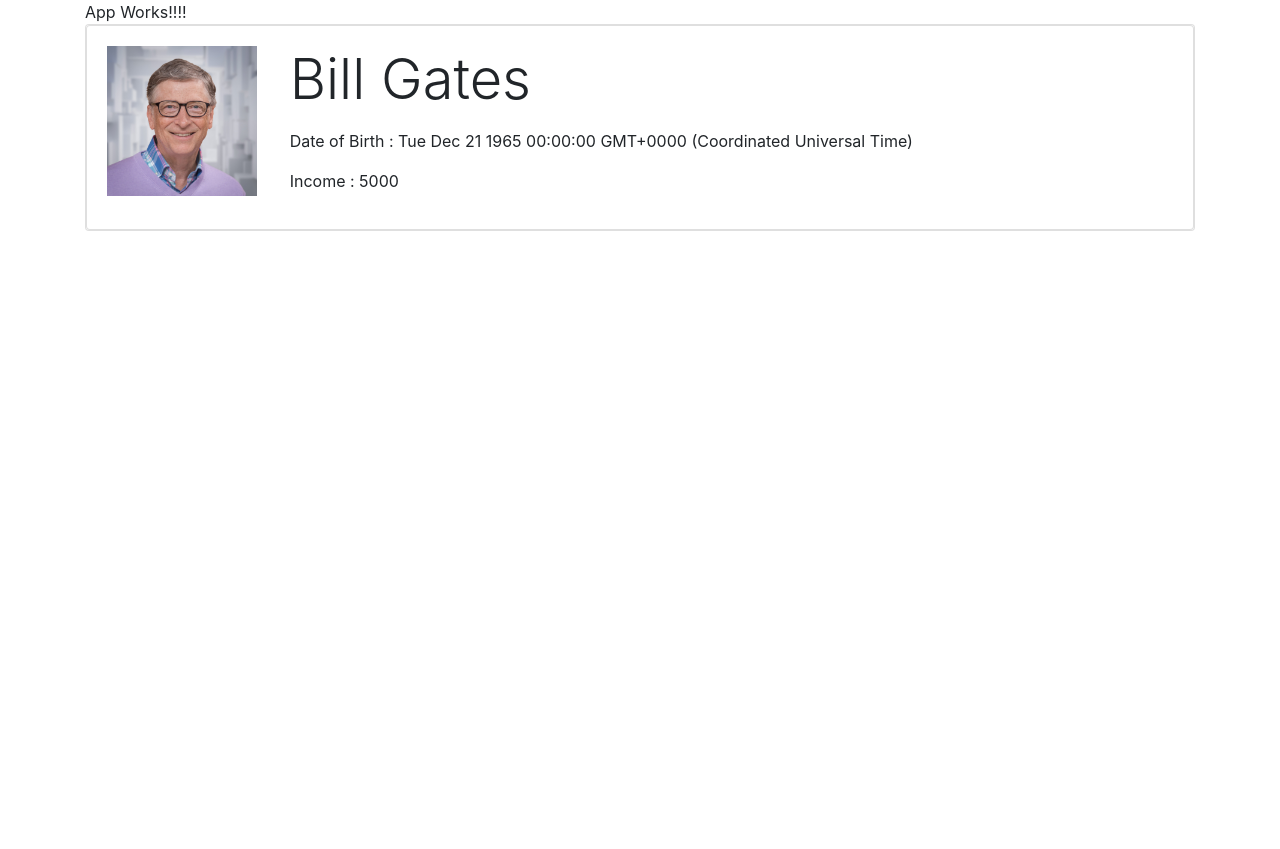
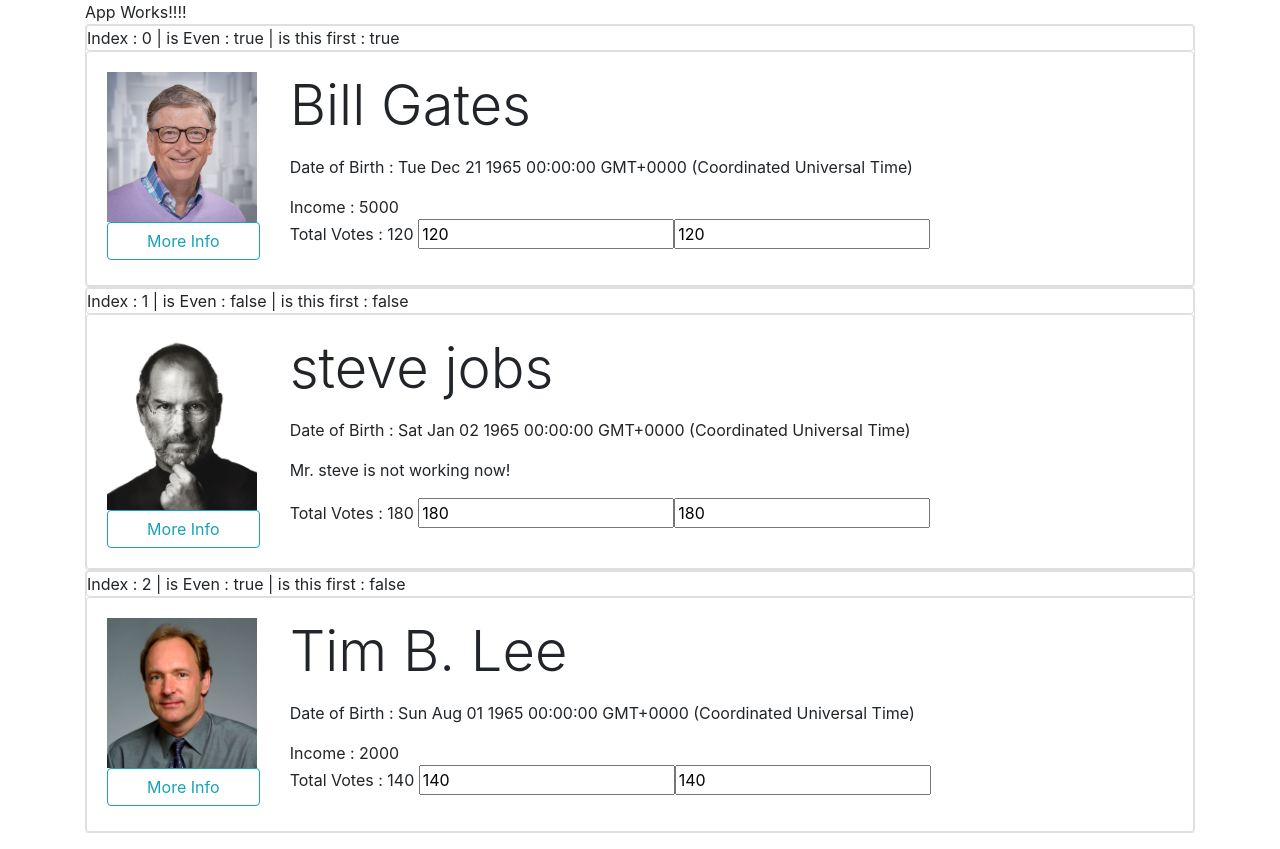
Before and after one commit to synergy2411/gep-b1, an Angular app in the folder users-space/: page / in a window 1280 px wide. Before the commit the page ends 800 px from the top, so only its background shows below. Built offline with nearby package versions, Linux system fonts and the light colour scheme.

Commit message:
structural directives added

```diff
--- a/users-space/projects/users-app/src/app/app.component.html
+++ b/users-space/projects/users-app/src/app/app.component.html
@@ -3,5 +3,9 @@
 
   <br>
 
-  <app-users></app-users>
+  <!-- <p>Title on Parent : <input type="text" [(ngModel)]="title"></p>
+  <br> -->
+
+  <app-users [title]= "title"></app-users>
+
 </div>
--- a/users-space/projects/users-app/src/app/app.module.ts
+++ b/users-space/projects/users-app/src/app/app.module.ts
@@ -1,15 +1,18 @@
 import { BrowserModule } from '@angular/platform-browser';
 import { NgModule } from '@angular/core';
+import { FormsModule } from '@angular/forms';
 
 import { AppComponent } from './app.component';
 import { UserComponent } from './components/users/users.component';
+import { UserImageComponent } from './components/users/user-image/user-image.component';
+import { UserDetailComponent } from './components/users/user-detail/user-detail.component';
 
 @NgModule({
   declarations: [
-    AppComponent, UserComponent
+    AppComponent, UserComponent, UserImageComponent, UserDetailComponent
   ],
   imports: [
-    BrowserModule
+    BrowserModule, FormsModule
   ],
   providers: [],
   bootstrap: [AppComponent]
--- /dev/null
+++ b/users-space/projects/users-app/src/app/components/users/user-detail/user-detail.component.html
@@ -0,0 +1,31 @@
+<!-- <ng-content select = "header"></ng-content> -->
+
+<!-- <ng-content select="#my-main"></ng-content> -->
+
+<p class="display-4">{{ user.firstName }} {{ user.lastName }}</p>
+<p>Date of Birth : <span [innerHTML]="user.dob"></span></p>
+
+<!-- <p *ngIf="user.isWorking; else myElseTemplate">Income : {{ user.income }}</p> -->
+
+<!-- Desugar ngIf -->
+
+<ng-template [ngIf]="user.isWorking" [ngIfElse]="myElseTemplate">
+  Income : {{ user.income }}
+</ng-template>
+
+<p>
+  Total Votes : {{ user.vote }}
+  <input
+    type="number"
+    [value]="user.vote"
+    (change)="user.vote = $event.target.value"
+  />
+  <input type="number" [(ngModel)]="user.vote" />
+</p>
+
+<ng-template #myElseTemplate>
+  <p>Mr. {{ user.firstName }} is not working now!</p>
+</ng-template>
+
+
+<!--<ng-content select = "footer"></ng-content> -->
--- /dev/null
+++ b/users-space/projects/users-app/src/app/components/users/user-image/user-image.component.html
@@ -0,0 +1,5 @@
+<img [src]="usr.image" width="150" height="150" class="img-fluid img-circle" />
+
+<button class="btn btn-outline-info btn-block" (click)="userInfo(usr)">
+  More Info
+</button>
--- /dev/null
+++ b/users-space/projects/users-app/src/app/components/users/user-image/user-image.component.ts
@@ -0,0 +1,16 @@
+import { Component, Input, Output, EventEmitter } from "@angular/core";
+
+@Component({
+  selector: "app-user-image",
+  templateUrl: "./user-image.component.html",
+  styleUrls: ["./user-image.component.css"]
+})
+export class UserImageComponent {
+
+  @Output("childEvent") childEvent = new EventEmitter<any>();
+  @Input("xyz") usr: any;
+
+  userInfo(usr: any) {
+    this.childEvent.emit(usr);
+  }
+}
--- a/users-space/projects/users-app/src/app/components/users/users.component.html
+++ b/users-space/projects/users-app/src/app/components/users/users.component.html
@@ -1,21 +1,38 @@
+<!--
+<p class="display-3"> Title : {{ title }} </p>
+<input type="text" [(ngModel)]="title"> -->
+
 <ul class="list-unstyled">
-  <li class="card">
+  <li class="card"
+  *ngFor="let user of users; index as i; even as isEven;first as isFirst;">
+    <div class="card carad-header">
+      Index : {{i}} | is Even : {{ isEven }} | is this first : {{ isFirst}}
+    </div>
     <div class="card card-body">
       <div class="row">
         <div class="col-sm-2 col-md-2">
-          <img
-            [src]="user.image"
-            width="150"
-            height="150"
-            class="img-fluid img-circle"
-          />
+         <!-- user image component -->
+         <app-user-image [xyz]="user" (childEvent)="onMoreInfo($event)"></app-user-image>
+
         </div>
         <div class="col-sm-10 col-md-10">
-          <p class="display-4">{{ user.firstName }} {{ user.lastName }}</p>
-          <p>Date of Birth : <span [innerHTML]="user.dob"></span></p>
-          <p>Income : {{ user.income }}</p>
+          <!-- user detail component -->
+          <app-user-detail [user]="user">
+            <header>Header Info</header>
+            <main id="my-main">Main Contents</main>
+            <footer>Footer Info</footer>
+          </app-user-detail>
         </div>
       </div>
     </div>
   </li>
 </ul>
+
+
+
+<!-- <div [ngSwitch]="expr">
+  <div *ngSwitchCase=""></div>
+  <div *ngSwitchCase=""></div>
+  <div *ngSwitchCase=""></div>
+  <div *ngSwitchDefault></div>
+</div> -->
--- a/users-space/projects/users-app/src/app/components/users/users.component.ts
+++ b/users-space/projects/users-app/src/app/components/users/users.component.ts
@@ -1,19 +1,40 @@
-import { Component } from "@angular/core";
+import { Component, OnChanges, OnInit, DoCheck, AfterContentInit, AfterContentChecked, AfterViewInit, AfterViewChecked, OnDestroy, Input, SimpleChanges } from "@angular/core";
+import { IUser } from '../../model/user';
+import { USER_DATA } from '../../model/mocks';
 
 @Component({
   selector : "app-users",
   templateUrl : `./users.component.html`
 })
-export class UserComponent{
+export class UserComponent implements OnChanges,
+ OnInit, DoCheck, AfterContentInit, AfterContentChecked, AfterViewInit,
+ AfterViewChecked, OnDestroy{
 
-  user = {
-    firstName : "Bill",
-    lastName : "Gates",
-    dob : new Date("Dec 21, 1965"),
-    isWorking : true,
-    income : 5000,
-    company : "Microsoft",
-    image : "assets/images/bill.jpg"
+  @Input("title") title : string;
+
+  users : IUser[];
+
+  onMoreInfo(user : IUser){
+    alert(`Hello from ${user.firstName}, working with ${user.company}!`);
   }
 
+  constructor(){
+
+    console.log("constructor")
+  }
+  ngOnChanges(changes : SimpleChanges){
+    // console.log("ngOnChanges", changes);
+    // this.title = "Custom Changes " +( Math.round(Math.random() * 10));
 }
+  ngOnInit(){
+    this.users = USER_DATA;
+    console.log("ngOnInit");
+  }
+  ngDoCheck(){console.log("ngDoCheck")}
+  ngAfterContentInit(){console.log("ngAfterContentInit")}
+  ngAfterContentChecked(){console.log("ngAfterContentChecked")}
+  ngAfterViewInit(){console.log("ngAfterViewInit")}
+  ngAfterViewChecked(){console.log("ngAfterViewChecked")}
+  ngOnDestroy(){console.log("ngOnDestroy")}
+
+}
--- /dev/null
+++ b/users-space/projects/users-app/src/app/model/mocks.ts
@@ -0,0 +1,34 @@
+import { IUser } from "./user";
+
+export const USER_DATA: IUser[] = [
+  {
+    firstName: "Bill",
+    lastName: "Gates",
+    dob: new Date("Dec 21, 1965"),
+    isWorking: true,
+    income: 5000,
+    company: "Microsoft",
+    image: "assets/images/bill.jpg",
+    vote: 120
+  },
+  {
+    firstName: "steve",
+    lastName: "jobs",
+    dob: new Date("Jan 2, 1965"),
+    isWorking: false,
+    income: 0,
+    company: "Apple",
+    image: "assets/images/steve.jpg",
+    vote: 180
+  },
+  {
+    firstName: "Tim B.",
+    lastName: "Lee",
+    dob: new Date("Aug 1, 1965"),
+    isWorking: true,
+    income: 2000,
+    company: "World Wide Web",
+    image: "assets/images/tim.jpg",
+    vote: 140
+  }
+];
--- /dev/null
+++ b/users-space/projects/users-app/src/app/model/user.ts
@@ -0,0 +1,10 @@
+export interface IUser {
+  firstName: string;
+  lastName: string;
+  dob: Date;
+  isWorking: boolean;
+  income: number;
+  company: string;
+  image: string;
+  vote: number;
+}
```
Also changed, not shown: users-space/projects/users-app/src/app/components/users/user-detail/user-detail.component.ts (added, +11 -0 lines), users-space/projects/users-app/src/app/components/users/user-detail/user-detail.component.css (added), users-space/projects/users-app/src/app/components/users/user-image/user-image.component.css (added), users-space/projects/users-app/src/assets/images/steve.jpg (added), users-space/projects/users-app/src/assets/images/tim.jpg (added).
